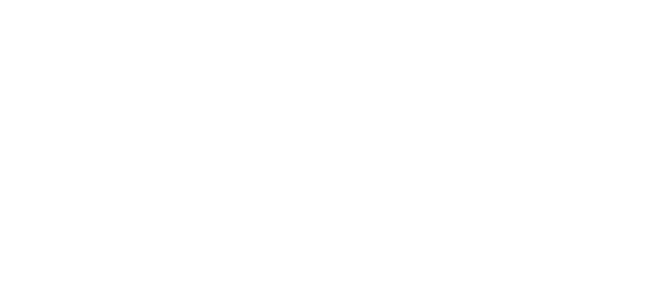
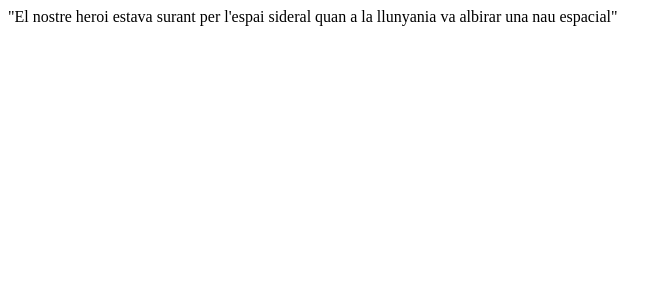
Before and after one commit to BoccoSantiago/Sprint-6-React-1, a React (Create React App) app in the folder sprint6/: page / in a window 1280 px wide. Shown: the top 300 px of the page, without its empty margins (0-671 px from the left). Built offline with nearby package versions, Linux system fonts and the light colour scheme.

Commit message:
Ejercicio 1
Creación del primer componente.

```diff
--- a/sprint6/src/App.js
+++ b/sprint6/src/App.js
@@ -1,7 +1,10 @@
 import React from 'react'
+import Phrase from './components/escena/Escena';
 
 function App() {
-  return null
+  return (
+    <Phrase/>
+  )
 }
 
 export default App;
--- /dev/null
+++ b/sprint6/src/components/escena/Escena.js
@@ -0,0 +1,9 @@
+import React from "react";
+
+export default function Phrase(){
+    return(
+        <div>
+            "El nostre heroi estava surant per l'espai sideral quan a la llunyania va albirar una nau espacial"
+        </div>
+    )
+}
```
